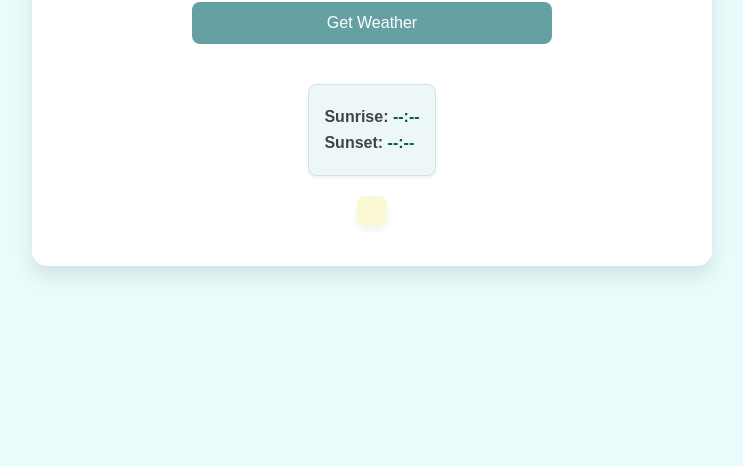
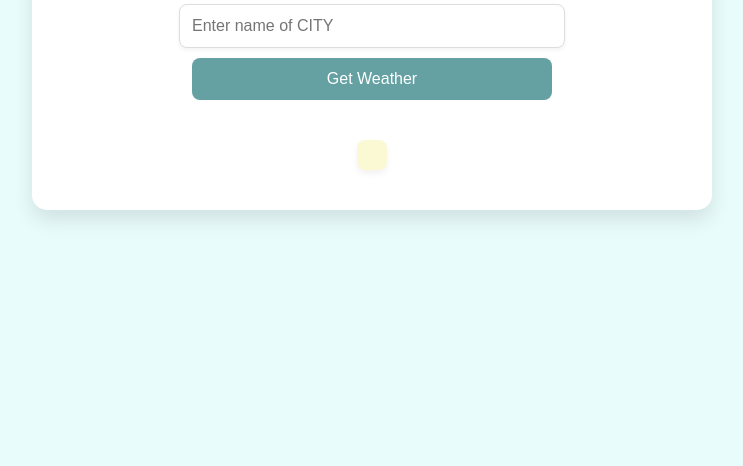
Before and after one commit to notardra/Weather-to-Watts---Solar-Estimator, a plain HTML site: page index.html in a window 1280 px wide. Shown: the part 334-800 px from the top of the page, without its empty margins (268-1011 px from the left). Drawn offline with Linux system fonts and the light colour scheme.

Commit message:
Update index.html

```diff
--- a/index.html
+++ b/index.html
@@ -9,20 +9,25 @@
 <body>
   <div class="weather-container">
     <h1>Live Weather Check</h1>
+
     <!-- Input field to enter the city name -->
-    <input type="text" id="city" placeholder="Enter city name">
+    <input type="text" id="city" placeholder="Enter name of CITY">
+
     <!-- Button to fetch the weather -->
     <button id="getWeather">Get Weather</button>
+
     <!-- Area to display the weather results -->
-    <div id="weatherResult"></div>
-<!-- New section to display sunrise and sunset times -->
-    <div id="sunriseSunsetTimes">
-      <p>Sunrise: <span id="sunrise">--:--</span></p>
-      <p>Sunset: <span id="sunset">--:--</span></p>
+    <div id="weatherResult">
+      <!-- Weather results will be dynamically inserted here -->
     </div>
+
     <!-- Section to display solar panel energy -->
-    <div id="solarResult"></div>
+    <div id="solarResult">
+      <!-- Solar energy results will be dynamically inserted here -->
+    </div>
   </div>
+
+  <!-- Include the JavaScript file -->
   <script src="script.js"></script>
 </body>
 </html>
```
